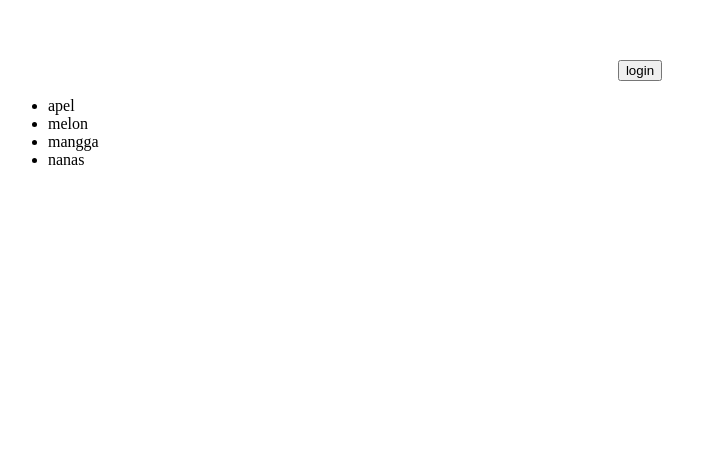
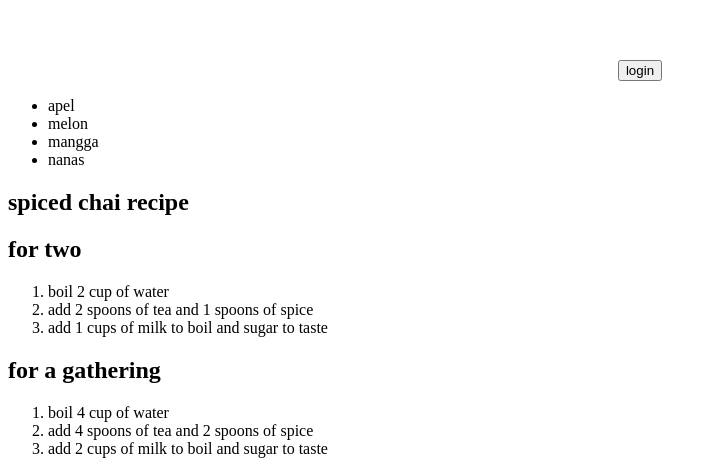
Before and after one commit to fanialfi/belajar-reactjs, a React (Vite) app: page / in a window 1280 px wide. Shown: the part 340-814 px from the top of the page, without its empty margins (0-717 px from the left). Built offline with nearby package versions, Linux system fonts and the light colour scheme.

Commit message:
keeping components pure

```diff
--- a/src/app.jsx
+++ b/src/app.jsx
@@ -1,12 +1,15 @@
+import React from "react";
 import ReactDOM from "react-dom/client";
 import Gretting from "./components/grettings";
 import List from "./components/list";
+import Chai from "./components/pure";
 
 
 const root = ReactDOM.createRoot(document.getElementById("root"));
-root.render(<>
-  <Gretting isLoggedIn={false}/>
+root.render(<React.StrictMode>
+ <Gretting isLoggedIn={false}/>
   <List/>
-</>)
+  <Chai />
+</React.StrictMode>)
 
 export { root };
--- a/src/components/grettings.jsx
+++ b/src/components/grettings.jsx
@@ -20,7 +20,7 @@ function UserGretting(){
   return (<>
     <h1>Hello User</h1>
     <Clock />
-    <button type="button" onClick={randomColor}>change color backgrounf</button>
+    <button type="button" onClick={randomColor}>change color background</button>
   </>)
 }
 
--- /dev/null
+++ b/src/components/pure.jsx
@@ -0,0 +1,23 @@
+
+function Recipe(props){
+  return (<>
+    <ol>
+      <li>boil {props?.drinkers} cup of water</li>
+      <li>add {props?.drinkers} spoons of tea and {0.5 * props?.drinkers} spoons of spice</li>
+      <li>add {0.5 * props?.drinkers} cups of milk to boil and sugar to taste</li>
+    </ol>
+  </>)
+}
+
+export default function Chai(){
+  return (<>
+    <section style={{textAlign:"left"}}>
+      <h1>spiced chai recipe</h1>
+      <h2>for two</h2>
+      <Recipe drinkers={2} />
+
+      <h2>for a gathering</h2>
+      <Recipe drinkers={4} />
+    </section>
+  </>)
+}
```
